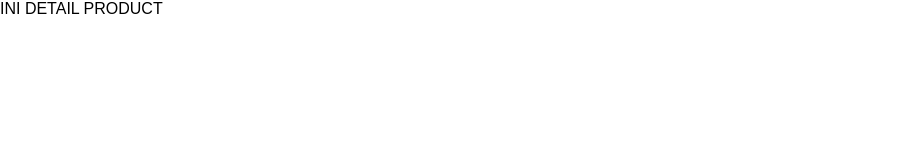
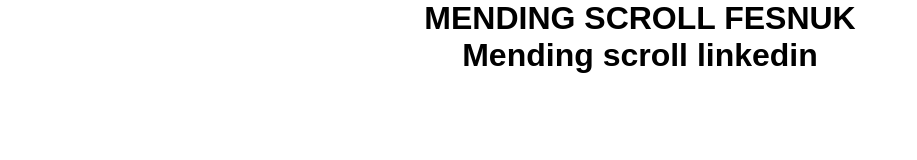
Before and after one commit to mxyOd/cuy-product-audio, a plain HTML site: page detail.html in a window 1280 px wide. Shown: the whole page, without its empty margins (0-917 px from the left). Drawn offline with Linux system fonts and the light colour scheme; a web font is replaced by a local one.

Commit message:
update code

```diff
--- a/detail.html
+++ b/detail.html
@@ -1,3 +1,10 @@
+<style>
+    h1 {
+        text-align: center;
+    }
+</style>
+
+
 <!DOCTYPE html>
 <html lang="en">
 
@@ -16,9 +23,11 @@
 
 </head>
 
+
+
+
 <body>
-
-    INI DETAIL PRODUCT
+    <h1>MENDING SCROLL FESNUK <br> Mending scroll linkedin</h1>
     <script src="script.js"></script>
 </body>
 
```
Also changed, not shown: index.html (line endings or trailing spaces).
